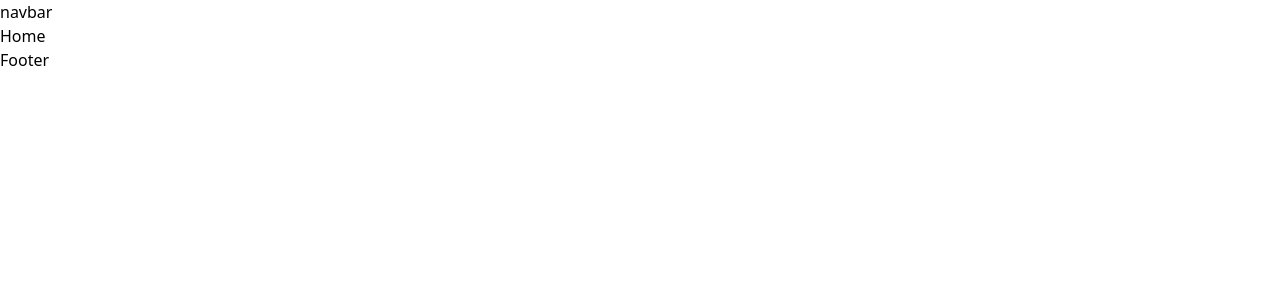
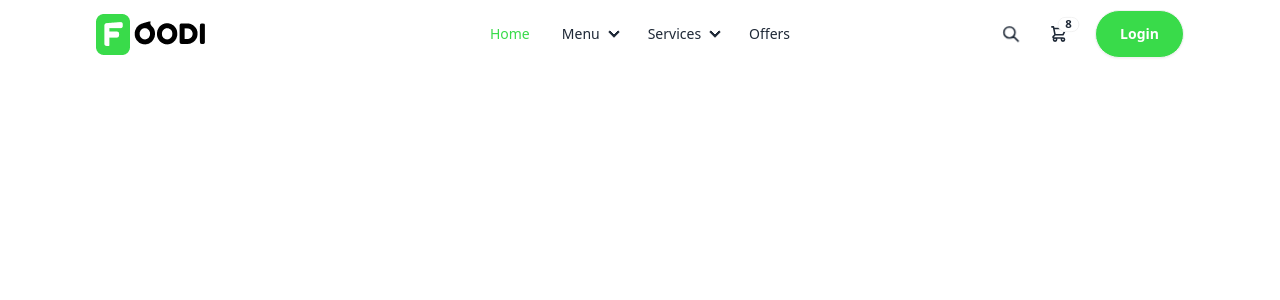
Before and after one commit to AdityaSinghBisht3000/Foodi-Mern-store, a React (Vite) app in the folder foodie-client/: page / in a window 1280 px wide. Shown: the top 300 px of the page. Built offline with nearby package versions, Linux system fonts and the light colour scheme.

Commit message:
created navbar component

```diff
--- a/foodie-client/package.json
+++ b/foodie-client/package.json
@@ -22,6 +22,7 @@
     "@types/react-dom": "^18.3.0",
     "@vitejs/plugin-react": "^4.3.1",
     "autoprefixer": "^10.4.19",
+    "daisyui": "^4.12.2",
     "eslint": "^8.57.0",
     "eslint-plugin-react": "^7.34.2",
     "eslint-plugin-react-hooks": "^4.6.2",
--- a/foodie-client/src/components/Navbar.jsx
+++ b/foodie-client/src/components/Navbar.jsx
@@ -1,7 +1,170 @@
-import React from "react";
+import React, { useEffect, useState } from "react";
+import logo from "../../public/logo.png";
+const Navbar = () => {
+  const [isSticky, setSticky] = useState(false);
 
-const Navbar = () => {
-  return <div>navbar</div>;
+  useEffect(() => {
+    const handleScroll = () => {
+      const offset = window.scrollY;
+      if (offset > 0) {
+        setSticky(true);
+      } else {
+        setSticky(false);
+      }
+    };
+
+    window.addEventListener("scroll", handleScroll);
+
+    return () => {
+      window.removeEventListener("scroll", handleScroll);
+    };
+  }, []);
+
+  const navItems = (
+    <>
+      <li>
+        <a className="text-green">Home</a>
+      </li>
+      <li tabIndex={0}>
+        <details>
+          <summary>Menu</summary>
+          <ul className="p-2">
+            <li>
+              <a href="/menu">All</a>
+            </li>
+            <li>
+              <a>Salad</a>
+            </li>
+            <li>
+              <a>Pizza</a>
+            </li>
+          </ul>
+        </details>
+      </li>
+      <li tabIndex={0}>
+        <details>
+          <summary>Services</summary>
+          <ul className="p-2">
+            <li>
+              <a>Online Order</a>
+            </li>
+            <li>
+              <a>Table Booking</a>
+            </li>
+            <li>
+              <a>Order Tracking</a>
+            </li>
+          </ul>
+        </details>
+      </li>
+      <li>
+        <a>Offers</a>
+      </li>
+    </>
+  );
+
+  return (
+    <header
+      className={`max-w-screen-2xl container mx-auto fixed top-0 left-0 right-0 transition-all duration-300 ease-in-out`}
+    >
+      <div
+        className={`navbar xl:px-24 ${
+          isSticky
+            ? "shadow-md bg-base-100 transition-all duration-300 ease-in-out"
+            : ""
+        }`}
+      >
+        <div className="navbar-start">
+          <div className="justify-between dropdown">
+            <label tabIndex={0} className="btn btn-ghost lg:hidden">
+              <svg
+                xmlns="http://www.w3.org/2000/svg"
+                className="w-5 h-5"
+                fill="none"
+                viewBox="0 0 24 24"
+                stroke="currentColor"
+              >
+                <path
+                  strokeLinecap="round"
+                  strokeLinejoin="round"
+                  strokeWidth="2"
+                  d="M4 6h16M4 12h8m-8 6h16"
+                />
+              </svg>
+            </label>
+            <ul
+              tabIndex={0}
+              className="menu menu-sm dropdown-content mt-3 z-[1] p-2 shadow bg-base-100 rounded-box w-64 space-y-3"
+            >
+              {navItems}
+            </ul>
+          </div>
+          <a href="/">
+            <img src={logo} alt="" />
+          </a>
+        </div>
+        <div className="hidden navbar-center lg:flex">
+          <ul className="px-1 menu menu-horizontal">{navItems}</ul>
+        </div>
+        <div className="navbar-end ">
+          <button className="hidden btn btn-ghost btn-circle lg:flex">
+            <svg
+              xmlns="http://www.w3.org/2000/svg"
+              className="w-5 h-5"
+              fill="none"
+              viewBox="0 0 24 24"
+              stroke="currentColor"
+            >
+              <path
+                strokeLinecap="round"
+                strokeLinejoin="round"
+                strokeWidth="2"
+                d="M21 21l-6-6m2-5a7 7 0 11-14 0 7 7 0 0114 0z"
+              />
+            </svg>
+          </button>
+          <label
+            tabIndex={0}
+            className="items-center justify-center hidden mr-3 btn btn-ghost btn-circle lg:flex"
+          >
+            <div className="indicator">
+              <svg
+                xmlns="http://www.w3.org/2000/svg"
+                className="w-5 h-5"
+                fill="none"
+                viewBox="0 0 24 24"
+                stroke="currentColor"
+              >
+                <path
+                  strokeLinecap="round"
+                  strokeLinejoin="round"
+                  strokeWidth="2"
+                  d="M3 3h2l.4 2M7 13h10l4-8H5.4M7 13L5.4 5M7 13l-2.293 2.293c-.63.63-.184 1.707.707 1.707H17m0 0a2 2 0 100 4 2 2 0 000-4zm-8 2a2 2 0 11-4 0 2 2 0 014 0z"
+                />
+              </svg>
+              <span className="badge badge-sm indicator-item">8</span>
+            </div>
+          </label>
+
+          {/* login btn */}
+          {
+            //   user ? (
+            //     <Profile user={user} />
+            //   ) :
+            <button
+              onClick={() => document.getElementById("my_modal_5").showModal()}
+              className="flex items-center gap-2 px-6 text-white rounded-full btn bg-green"
+            >
+              {/* <FaRegUser /> */}
+              Login
+            </button>
+          }
+
+          {/* <Modal /> */}
+        </div>
+      </div>
+    </header>
+  );
 };
 
 export default Navbar;
--- a/foodie-client/src/layout/Main.jsx
+++ b/foodie-client/src/layout/Main.jsx
@@ -7,7 +7,7 @@ const Main = () => {
     <div>
       <Navbar />
       <Outlet />
-      <footer>Footer</footer>
+      {/* <footer>Footer</footer> */}
     </div>
   );
 };
--- a/foodie-client/src/pages/home/Home.jsx
+++ b/foodie-client/src/pages/home/Home.jsx
@@ -1,7 +1,7 @@
 import React from "react";
 
 const Home = () => {
-  return <div>Home</div>;
+  return <div></div>;
 };
 
 export default Home;
--- a/foodie-client/tailwind.config.js
+++ b/foodie-client/tailwind.config.js
@@ -11,5 +11,5 @@ export default {
       },
     },
   },
-  plugins: [],
+  plugins: [require("daisyui")],
 };
```
Also changed, not shown: foodie-client/public/logo.png (added), 1 other file (tests, documents, lock files or other folders).
